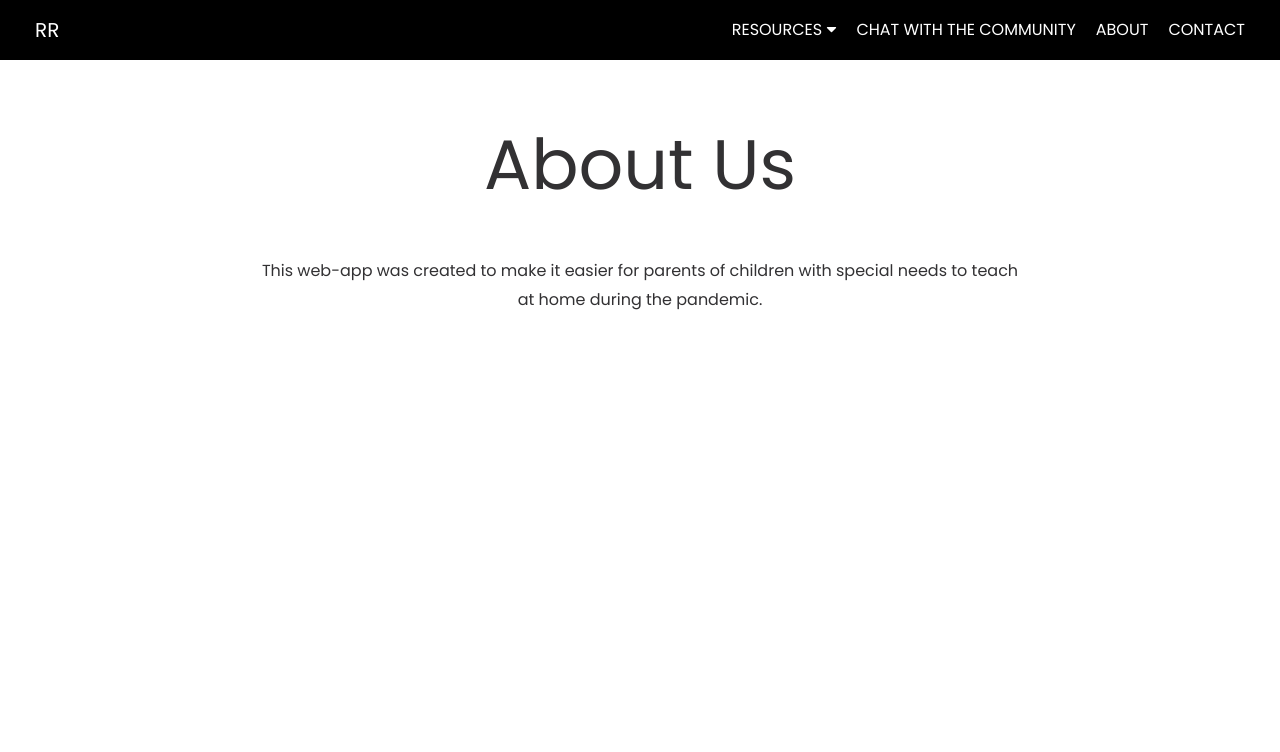
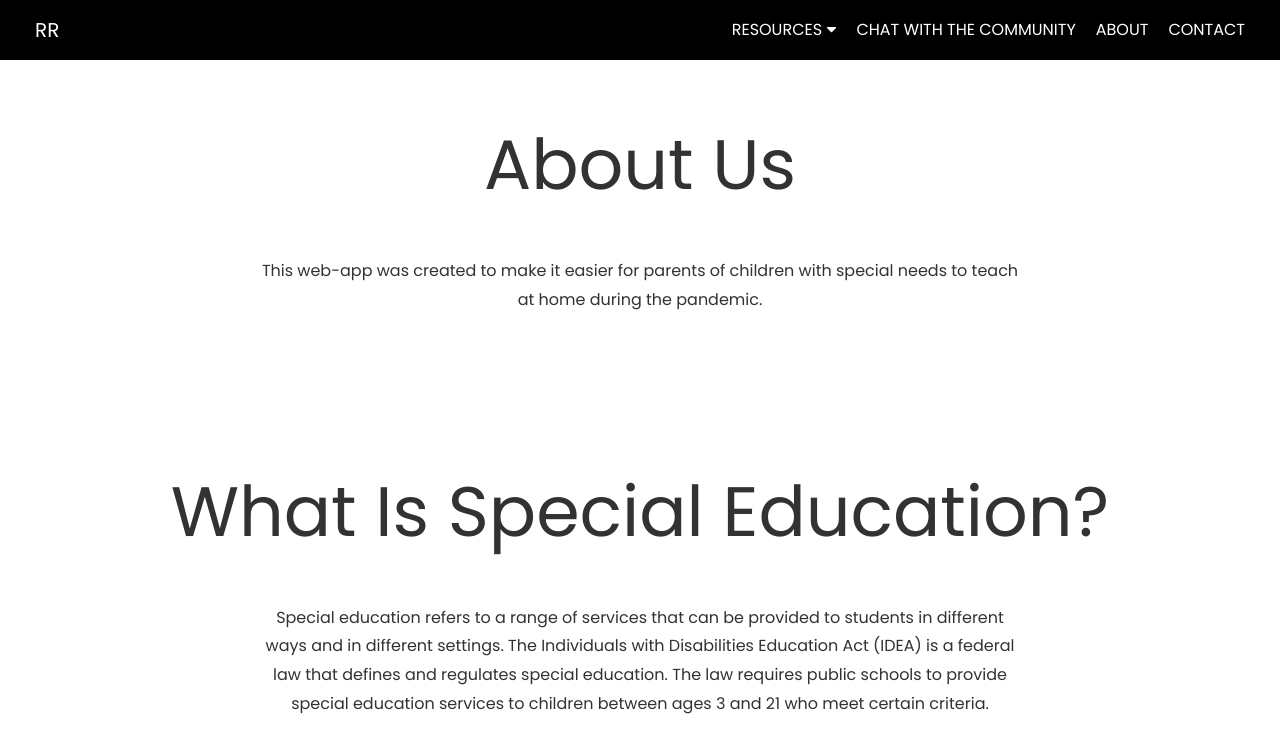
Before and after one commit to jayaguptaON/SPS-Project, a plain HTML site: page about.html in a window 1280 px wide. Drawn offline with nearby package versions, Linux system fonts and the light colour scheme.

Commit message:
added section describing special edu

```diff
--- a/about.html
+++ b/about.html
@@ -50,6 +50,13 @@
             </p>
         </div>
 
+        <h1>What is special education?</h1>
+        <div class="mainparagraph">
+            <p class="mainparagraph">
+                Special education refers to a range of services that can be provided to students in different ways and in different settings. The Individuals with Disabilities Education Act (IDEA) is a federal law that defines and regulates special education. The law requires public schools to provide special education services to children between ages 3 and 21 who meet certain criteria.
+            </p>
+        </div>
+
     <script type="text/javascript">
         $(document).ready(function(){
             $('.menu').click(function(){
```
